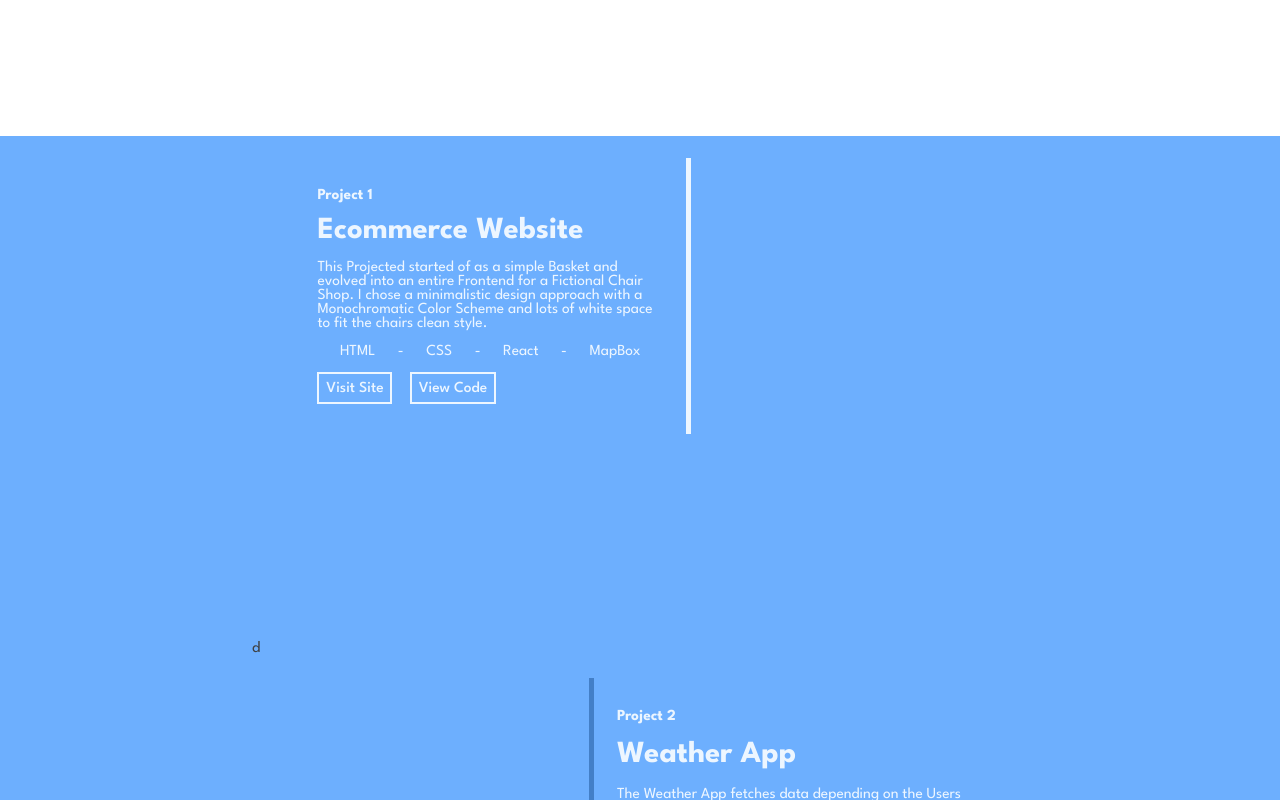
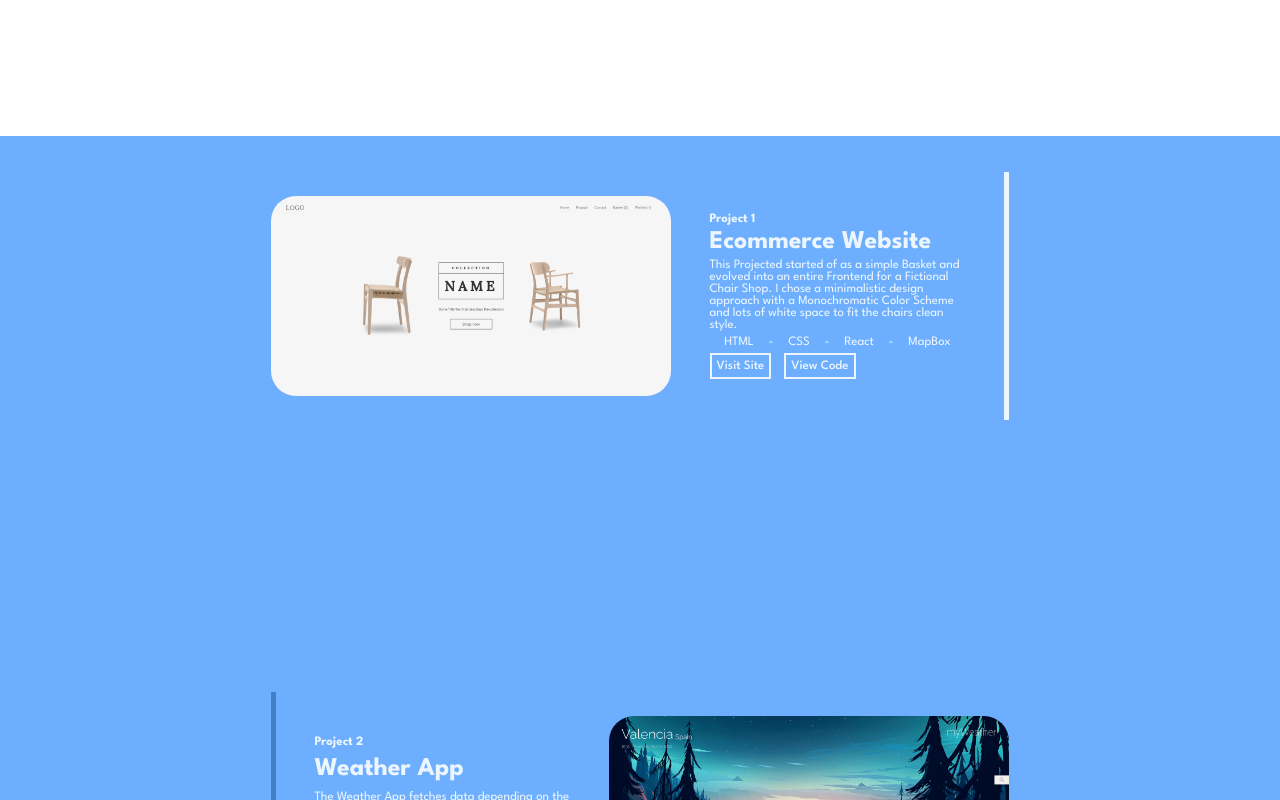
Before and after one commit to MaximKursakov/Portfolio, a React (Create React App) app: page / in a window 1280 px wide. Shown: the part 2360-3160 px from the top of the page. Built offline with nearby package versions, Linux system fonts and the light colour scheme.

Commit message:
get image absolute center position + functions made into factory functions

```diff
--- a/src/App.scss
+++ b/src/App.scss
@@ -339,23 +339,21 @@ circle {
 
 .projects-odd, .projects-even {
     height: 40vh;
-    width: 60%;
+    width: 100%;
     display: flex;
     align-items: center;
-    gap: 5%;
+    justify-content: center;
     position: relative;
     color: $grey;
-    .image-container {
         .project-image {
             min-width: 400px;
             max-width: 900px;
-            width: 50%;
+            width: 30%;
             aspect-ratio: 2 / 1;
             background-repeat: none;
             background-position: center;
             background-size:cover;
             border-radius: 25px;
-        }
     }
 
     .project-info {
@@ -370,9 +368,9 @@ circle {
         background-color: $blue-light;
         border-right: solid $grey 5px;
         min-width: 200px;
-        max-width: 900px;
-        font-size: clamp(.8rem, 1.2cqi, 2rem) ;
-        width: 45%;
+        width: 20%;
+        max-width: 600px;
+        font-size: clamp(.8rem, 1cqi, 2rem) ;
         aspect-ratio: 1.5 / 1;
         padding: 3%;
         h2 {
--- a/src/components/Projects.js
+++ b/src/components/Projects.js
@@ -4,28 +4,43 @@ import { motion } from "framer-motion";
 
 export function Projects() {
 
+    const parentRef = useRef()
     const imageRef = useRef()
     function handleMouseOver(event) {
-        const parentPositionY = imageRef.current.offsetTop
-        const parentPositionX = imageRef.current.offsetLeft
+        const MouseInParent = getMousePositionInParent(event)
+        console.log(MouseInParent.Y)
+        const imageCenter = getImageCenter(imageRef)
+        console.log(imageCenter.X)
+    }
+
+    function getImageCenter(image) {
+        if (!image) return
+        return {
+            X : (image.current.clientWidth / 2) + image.current.offsetLeft,
+            Y : image.current.clientHeight / 2 + image.current.offsetTop
+        }
+    }
+
+    function getMousePositionInParent(event) {
+        const parentPositionY = parentRef.current.offsetTop
+        const parentPositionX = parentRef.current.offsetLeft
         const mousePositionY = event.pageY
         const mousePositionX = event.pageX
-        console.log(event.pageY)
-        console.log(event.pageX)
-        console.log(imageRef.current.offsetTop)
-        console.log(imageRef.current.offsetLeft)
+        return {
+            Y : mousePositionY - parentPositionY,
+            X : mousePositionX - parentPositionX
+        }
     }
 
 
     return(
         <div className="projects-container">
-            <div style={{position: "absolute", top: 3001, zIndex: 2, left: 252}}>d</div>
             <div
             onMouseMove={(e) => handleMouseOver(e)}
-            ref={imageRef}
+            ref={parentRef}
             className="projects-odd">
                 <div
-
+                ref={imageRef}
                 className="project-image"
                 style={{backgroundImage: `url(./images/Project0.png)`}}>
                 </div>
```
